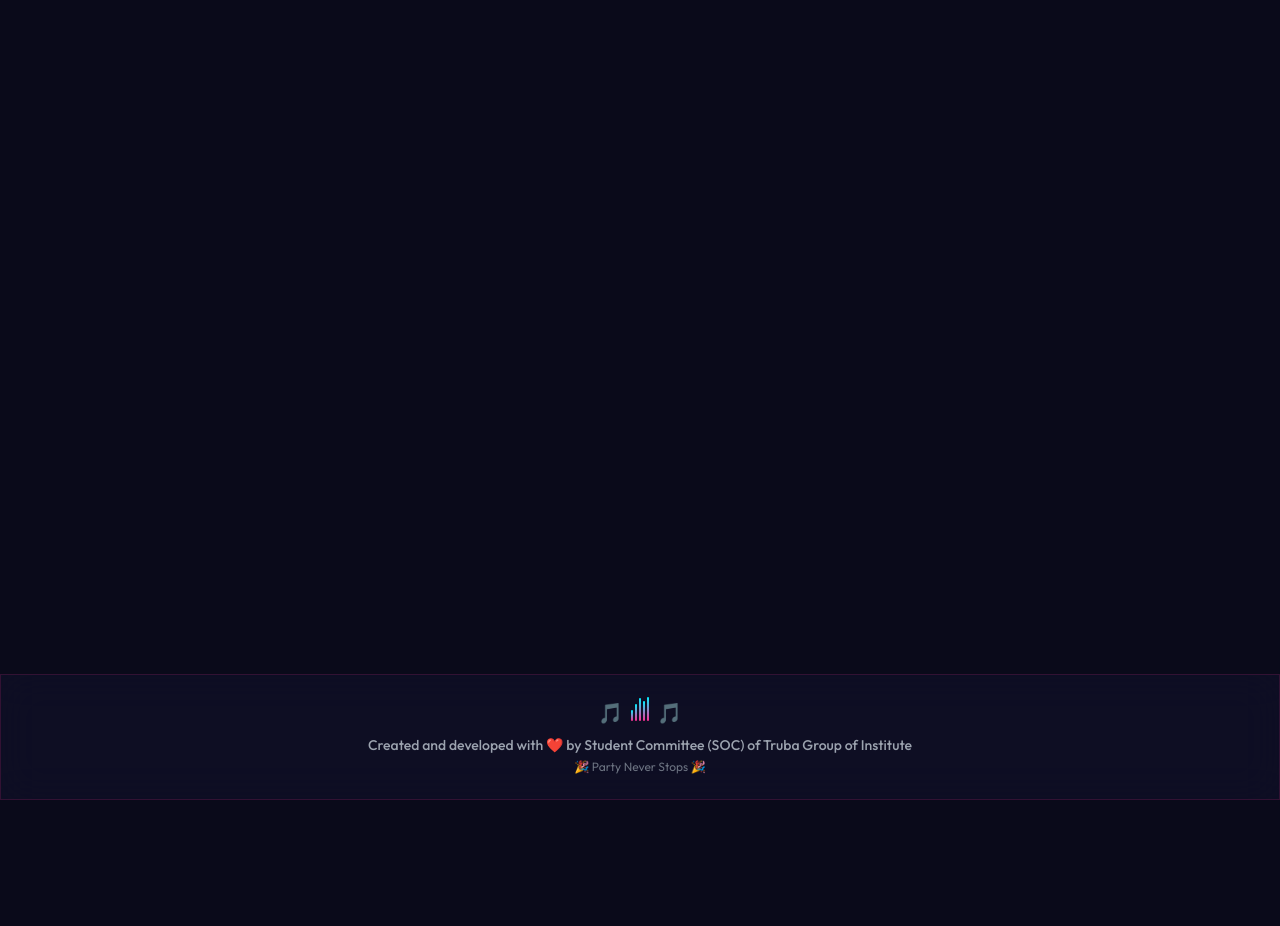
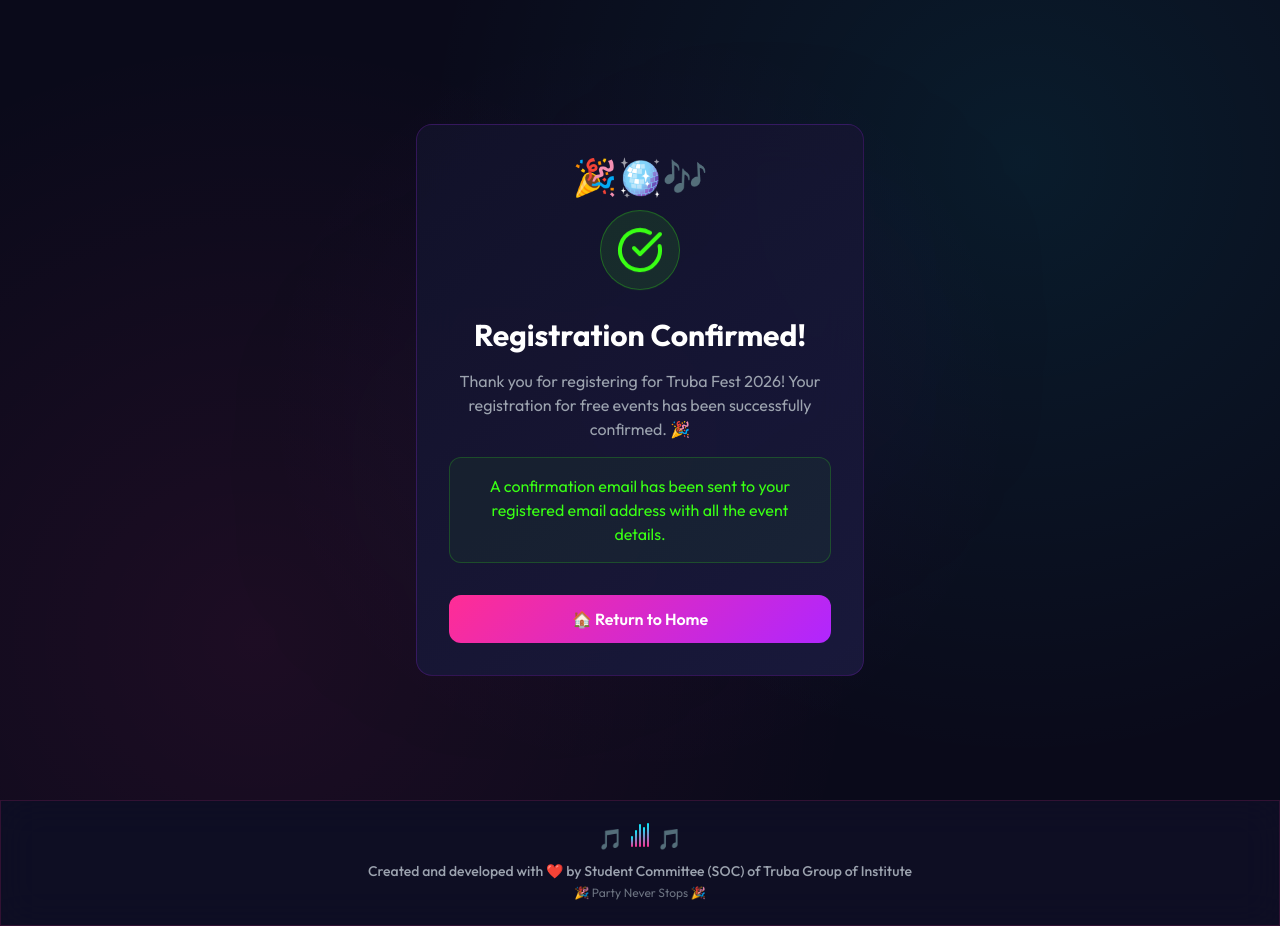
Before and after one commit to Jaishankar7655/TYF2K25, a React (Vite) app: page /registration-confirmed in a window 1280 px wide. Before the commit the page ends 800 px from the top, so only its background shows below. Built offline with nearby package versions, Linux system fonts and the light colour scheme.

Commit message:
changes in the payment with zero

```diff
--- a/src/Components/AllEvents.jsx
+++ b/src/Components/AllEvents.jsx
@@ -8,7 +8,7 @@
     { name: "Literary", path: "/literary", icon: <BookOpen className="w-10 h-10 mb-3" />, color: "text-neon-purple", borderColor: "border-neon-purple/30", hoverBorder: "hover:border-neon-purple", glow: "hover:shadow-[0_0_25px_rgba(176,38,255,0.2)]", emoji: "📚" },
     { name: "Cultural", path: "/culture", icon: <Music className="w-10 h-10 mb-3" />, color: "text-neon-pink", borderColor: "border-neon-pink/30", hoverBorder: "hover:border-neon-pink", glow: "hover:shadow-[0_0_25px_rgba(255,45,149,0.2)]", emoji: "🎭" },
     { name: "Sports", path: "/sport", icon: <Trophy className="w-10 h-10 mb-3" />, color: "text-neon-yellow", borderColor: "border-neon-yellow/30", hoverBorder: "hover:border-neon-yellow", glow: "hover:shadow-[0_0_25px_rgba(255,230,0,0.2)]", emoji: "🏆" },
-    { name: "SEC Committee", path: "/sac", icon: <Star className="w-10 h-10 mb-3" />, color: "text-green-400", borderColor: "border-green-400/30", hoverBorder: "hover:border-green-400", glow: "hover:shadow-[0_0_25px_rgba(74,222,128,0.2)]", emoji: "🌟" },
+    { name: "SAC Committee", path: "/sac", icon: <Star className="w-10 h-10 mb-3" />, color: "text-green-400", borderColor: "border-green-400/30", hoverBorder: "hover:border-green-400", glow: "hover:shadow-[0_0_25px_rgba(74,222,128,0.2)]", emoji: "🌟" },
   ];
 
   return (
--- /dev/null
+++ b/src/Components/RegistrationConfirmed.jsx
@@ -0,0 +1,50 @@
+import React from 'react';
+import { CheckCircle } from 'lucide-react';
+import { useNavigate } from 'react-router-dom';
+
+function RegistrationConfirmed() {
+  const navigate = useNavigate();
+
+  return (
+    <div className="min-h-screen bg-dark-bg party-bg flex items-center justify-center px-4 relative overflow-hidden">
+      {/* Animated BG */}
+      <div className="fixed inset-0 pointer-events-none z-0">
+        <div className="absolute top-1/3 left-1/4 w-[400px] h-[400px] rounded-full bg-neon-green/5 blur-[150px] animate-disco-pulse"></div>
+        <div className="absolute bottom-1/3 right-1/4 w-[400px] h-[400px] rounded-full bg-neon-pink/5 blur-[150px] animate-disco-pulse" style={{ animationDelay: '1s' }}></div>
+      </div>
+
+      <div className="party-card rounded-2xl p-8 max-w-md w-full mx-auto text-center animate-fade-in relative z-10">
+        <div className="mb-4 text-4xl">🎉🪩🎶</div>
+        <div className="mb-6">
+          <div className="w-20 h-20 mx-auto rounded-full bg-neon-green/10 border border-neon-green/30 flex items-center justify-center animate-bounce">
+            <CheckCircle className="w-12 h-12 text-neon-green" />
+          </div>
+        </div>
+        <h1 className="text-3xl font-bold text-white mb-4">
+          Registration Confirmed!
+        </h1>
+        <div className="space-y-4 mb-8">
+          <p className="text-gray-400">
+            Thank you for registering for Truba Fest 2026! Your registration for free events has been successfully confirmed. 🎉
+          </p>
+
+          <div className="bg-neon-green/5 border border-neon-green/20 rounded-xl p-4">
+            <p className="text-neon-green">
+              A confirmation email has been sent to your registered email address with all the event details.
+            </p>
+          </div>
+        </div>
+        <div className="space-y-4">
+          <button
+            onClick={() => navigate('/')}
+            className="btn-party w-full font-semibold py-3 px-6 rounded-xl"
+          >
+            <span>🏠 Return to Home</span>
+          </button>
+        </div>
+      </div>
+    </div>
+  );
+}
+
+export default RegistrationConfirmed;
--- a/src/Components/RegistrationForm.jsx
+++ b/src/Components/RegistrationForm.jsx
@@ -89,7 +89,7 @@
     events: [
       { name: "Push-Up Challenge", price: 50 },
       { name: "Plank / Weight Add-On Challenge", price: 0 },
-      { name: "Spoon Tie-Knot Challenge", price: 0 },
+      { name: "Spoon Tie-Knot Challenge", price: 50 },
       { name: "Poetry", price: 0 },
       { name: "Arm Wrestling (SAC)", price: 50 },
       { name: "Bottle Flip", price: 0 },
@@ -100,9 +100,9 @@
       { name: "Paper Folding Dance", price: 0 },
       { name: "Truba Roadies", price: 0 },
       { name: "Cup Pyramid", price: 0 },
-      { name: "Sign - Walk Game", price: 0 },
+      { name: "Sign - Walk Game", price: 50 },
       { name: "Cricket Circle Game", price: 100 },
-      { name: "Dare to Drink", price: 0 },
+      { name: "Dare to Drink", price: 50 },
     ],
   },
 ];
@@ -221,7 +221,7 @@
         for (const cat of categories) {
           const event = cat.events.find((e) => e.name === eventName);
           if (event) {
-            let catTitle = cat.title === "SAC Committee" ? "SEC Committee" : cat.title;
+            let catTitle = cat.title === "SAC Committee" ? "SAC Committee" : cat.title;
             if (event.hasOptions) {
               const selectedOption = eventOptions[event.name] || null;
               category = selectedOption ? `${catTitle} - ${selectedOption}` : catTitle;
@@ -258,15 +258,25 @@
       if (response.type === "opaque") {
         await new Promise((resolve) => setTimeout(resolve, 1500));
 
+        const totalAmt = calculateTotal();
+        if (totalAmt === 0) {
+          navigate("/registration-confirmed", {
+            state: {
+              email: data.email,
+              phone: data.phone,
+            },
+          });
+        } else {
           navigate("/payment", {
             state: {
-            totalAmount: calculateTotal(),
+              totalAmount: totalAmt,
               email: data.email,
               phone: data.phone,
               message:
                 "Registration successful! Please check your email for the confirmation and QR code.",
             },
           });
+        }
       } else {
         throw new Error("Registration submission failed");
       }
--- a/src/Components/Sac.jsx
+++ b/src/Components/Sac.jsx
@@ -7,7 +7,7 @@
   const sacEvents = [
       { id: 1, name: "Push-Up Challenge", rules: ["Standard rules apply."], date: "Not Decided", fees: "Rs 50", prizes: "Surprise Reward", emoji: "💪" },
       { id: 2, name: "Plank / Weight Add-On Challenge", rules: ["Standard rules apply."], date: "Not Decided", fees: "Free", prizes: "Surprise Reward", emoji: "🏋️" },
-      { id: 3, name: "Spoon Tie-Knot Challenge", rules: ["Perform the challenge in given time."], date: "Not Decided", fees: "Free", prizes: "Surprise Reward", emoji: "🥄" },
+      { id: 3, name: "Spoon Tie-Knot Challenge", rules: ["Perform the challenge in given time."], date: "Not Decided", fees: "Rs 50", prizes: "Surprise Reward", emoji: "🥄" },
       { id: 4, name: "Poetry", rules: ["Any topic."], date: "Not Decided", fees: "Free", prizes: "Surprise Reward", emoji: "✍️" },
       { id: 5, name: "Arm Wrestling (SAC)", rules: ["Standard rules apply."], date: "Not Decided", fees: "Rs 50", prizes: "Surprise Reward", emoji: "✊" },
       { id: 6, name: "Bottle Flip", rules: ["Maximum consecutive flips win."], date: "Not Decided", fees: "Free", prizes: "Surprise Reward", emoji: "🍾" },
@@ -18,9 +18,9 @@
       { id: 11, name: "Paper Folding Dance", rules: ["Dance and stay on the paper."], date: "Not Decided", fees: "Free", prizes: "Surprise Reward", emoji: "📰" },
       { id: 12, name: "Truba Roadies", rules: ["Task based event."], date: "Not Decided", fees: "Free", prizes: "Surprise Reward", emoji: "🏍️" },
       { id: 13, name: "Cup Pyramid", rules: ["Fastest to build wins."], date: "Not Decided", fees: "Free", prizes: "Surprise Reward", emoji: "🥤" },
-      { id: 14, name: "Sign - Walk Game", rules: ["Follow the instructions."], date: "Not Decided", fees: "Free", prizes: "Surprise Reward", emoji: "🚶‍♂️" },
+      { id: 14, name: "Sign - Walk Game", rules: ["Follow the instructions."], date: "Not Decided", fees: "Rs 50", prizes: "Surprise Reward", emoji: "🚶‍♂️" },
       { id: 15, name: "Cricket Circle Game", rules: ["Hit boundaries."], date: "Not Decided", fees: "Rs 100", prizes: "Surprise Reward", emoji: "🏏" },
-      { id: 16, name: "Dare to Drink", rules: ["Mystery drink challenge."], date: "Not Decided", fees: "Free", prizes: "Surprise Reward", emoji: "🍹" },
+      { id: 16, name: "Dare to Drink", rules: ["Mystery drink challenge."], date: "Not Decided", fees: "Rs 50", prizes: "Surprise Reward", emoji: "🍹" },
   ];
 
   const handleToggleRules = (id) => {
--- a/src/main.jsx
+++ b/src/main.jsx
@@ -5,6 +5,7 @@
 import "./index.css";
 import RegistrationForm from "./Components/RegistrationForm";
 import Successful from "./Components/Successful";
+import RegistrationConfirmed from "./Components/RegistrationConfirmed";
 import PaymnetGateway from "./Components/PaymnetGateway";
 import Paymentconfirm from "./Components/Paymentconfirm";
 import PaymentSuccess from "./Components/Paymentsuccess";
@@ -25,6 +26,7 @@
           <Route path="/" element={<App />} />
           <Route path="/register" element={<RegistrationForm />} />
           <Route path="/Success" element={<Successful />} />
+          <Route path="/registration-confirmed" element={<RegistrationConfirmed />} />
           <Route path="/payment" element={<PaymnetGateway />} />
           <Route path="/Paymentconfirm" element={<Paymentconfirm />} />
           <Route path="/PaymentSuccess" element={<PaymentSuccess />} />
```
Lines whose indentation alone changed are shown as unchanged.
